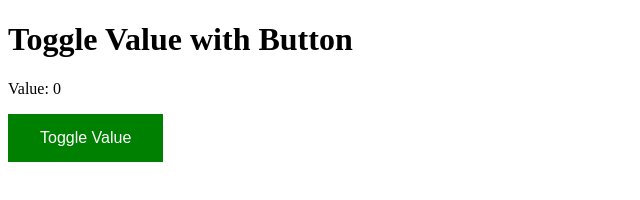
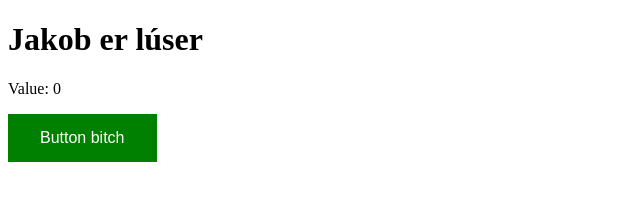
Before and after one commit to Nacaza/jakoberheimskur, a plain HTML site: page index1.html in a window 1280 px wide. Shown: the whole page, without its empty margins (0-640 px from the left). Drawn offline with Linux system fonts and the light colour scheme.

Commit message:
Add files via upload

```diff
--- a/index1.html
+++ b/index1.html
@@ -21,9 +21,9 @@
     </style>
 </head>
 <body>
-    <h1>Toggle Value with Button</h1>
+    <h1>Jakob er lúser</h1>
     <p>Value: <span id="valueDisplay">0</span></p>
-    <button id="toggleButton">Toggle Value</button>
+    <button id="toggleButton">Button bitch</button>
 
     <script src="script.js"></script>
 </body>
```
